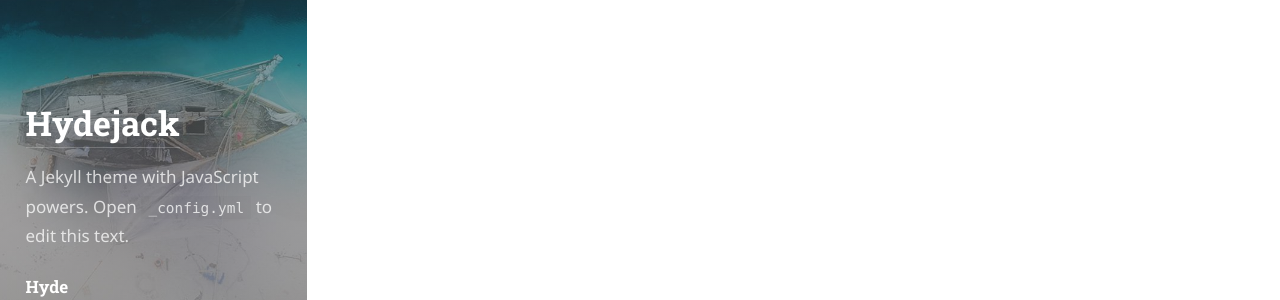
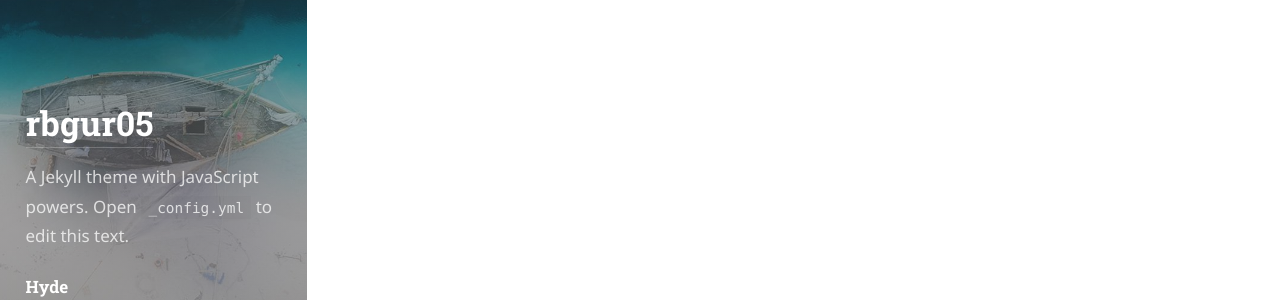
Before and after one commit to gghcode/blog, a Jekyll site: the page built from index.html, in a window 1280 px wide. Shown: the part 373-673 px from the top of the page. Built offline with Jekyll 4.4.1, drawn with Linux system fonts in a browser that asks for light colours; some web fonts are replaced; the list of posts is cut into pages by our own code.

Commit message:
Update typical infomation

```diff
--- a/_config.yml
+++ b/_config.yml
@@ -19,10 +19,10 @@
 
 # Language of your content in 2-letter code, e.g.: en, de.
 # You may also provide a location, e.g.: en-us, de_AT.
-lang:                  en
+lang:                  ko-kr
 
 # The title of your blog. Used in the sidebar and the browser tab.
-title:                 Hydejack
+title:                 rbgur05
 
 # A short description (~150 chars) of the page used for the meta description tag.
 # Can use markdown, but no more than one paragraph (enforced by `>`)
@@ -45,8 +45,8 @@
 # This should be the same author as first entry in `_data/authors.yml`.
 # Duplication is necessary due to the `jekyll-feed`, `jekyll-seo-tag` plugin.
 author:
-  name:                <firstname> <lastname>
-  email:               <mail@domain.tld>
+  name:                Gyuhwan Kim
+  email:               rbgur05@naver.com
   # Used by `jekyll-seo-tag`:
   # twitter:             <username>
 
```
